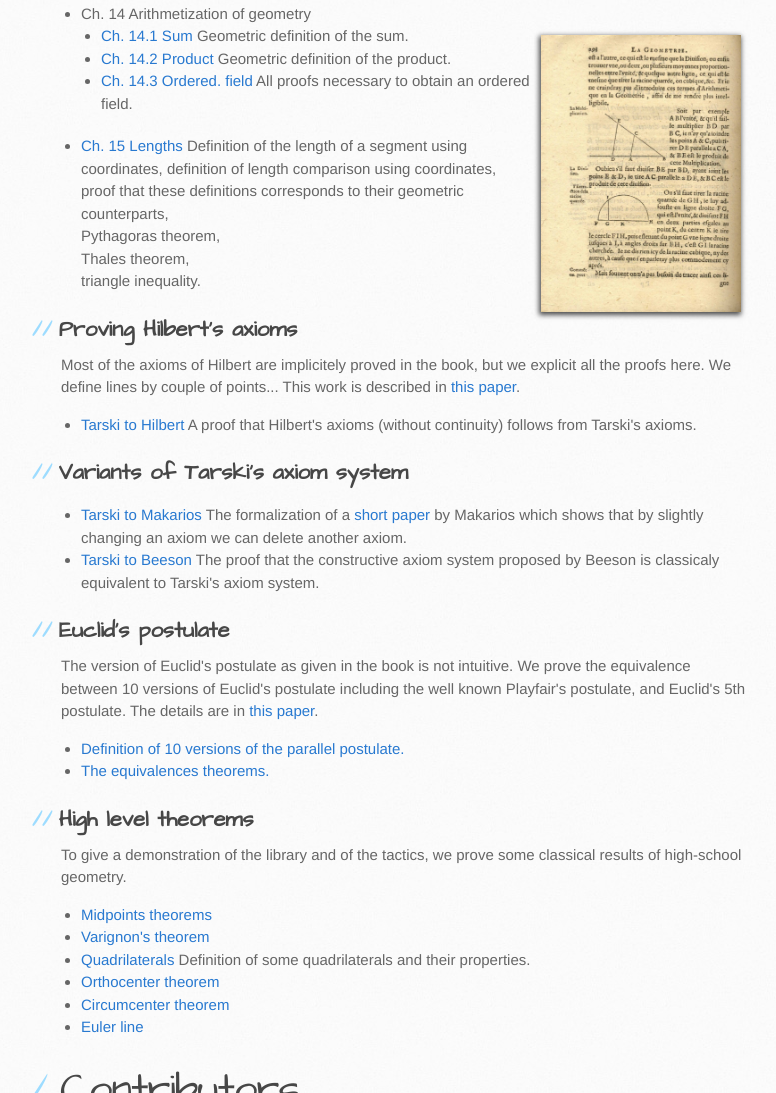
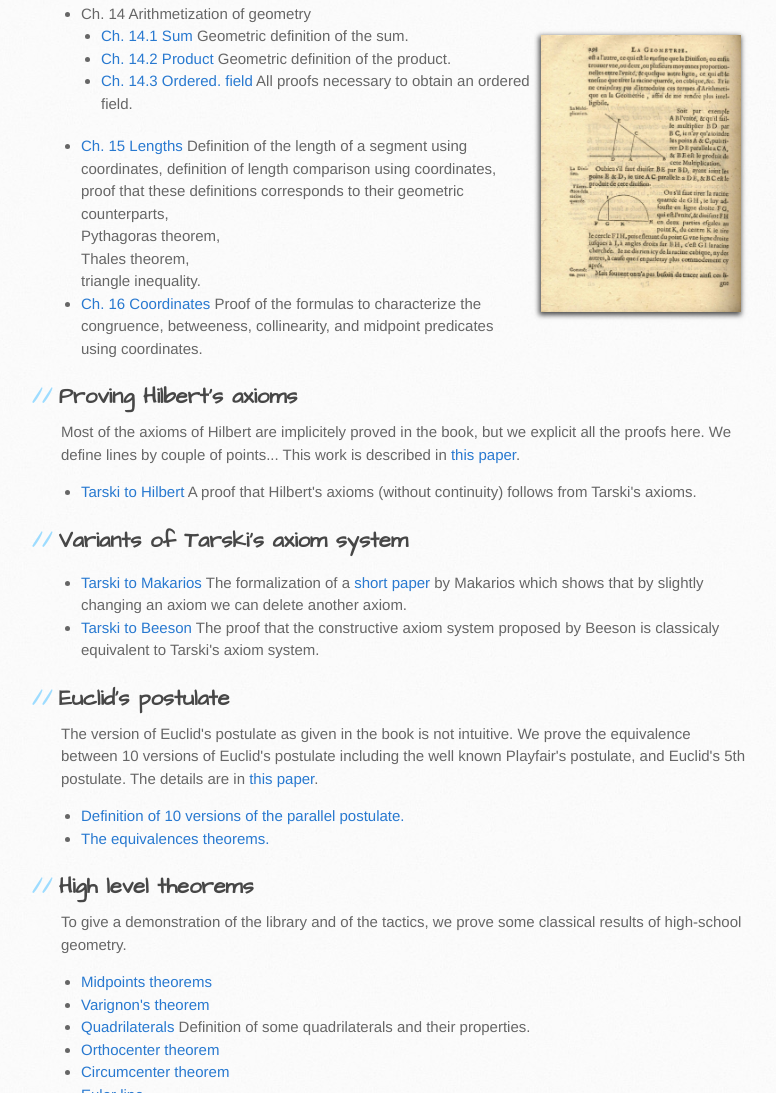
Before and after one commit to GeoCoq/GeoCoq, a plain HTML site: page index.html in a window 1280 px wide. Shown: the part 1920-3013 px from the top of the page, without its empty margins (109-885 px from the left). Drawn offline with Linux system fonts and the light colour scheme.

Commit message:
add chapter 16

```diff
--- a/index.html
+++ b/index.html
@@ -113,7 +113,6 @@
 	formalization of the first part of this book.
 
 
-
 	  <ul>
             <li><a href="html/Ch02_cong.html">Ch. 02 congruence properties</a></li>
             <li><a href="html/Ch03_bet.html">Ch. 03 between properties</a></li>
@@ -158,6 +157,9 @@
 	    </ul>
 	  </li>
 	  <li><a href="html/Ch15_lengths.html">Ch. 15 Lengths</a> Definition of the length of a segment using coordinates, definition of length comparison using coordinates, proof that these definitions corresponds to their geometric counterparts,<br> Pythagoras theorem,<br> Thales theorem,<br> triangle inequality. </li>
+	    <li><a href="html/Ch16_coordinates.html">Ch. 16 Coordinates</a>
+	      Proof of the formulas to characterize the congruence, betweeness, collinearity, and midpoint predicates using coordinates.
+	    </li>
 	</ul>
 
 	  <h2>Proving Hilbert's axioms</h2>
```
